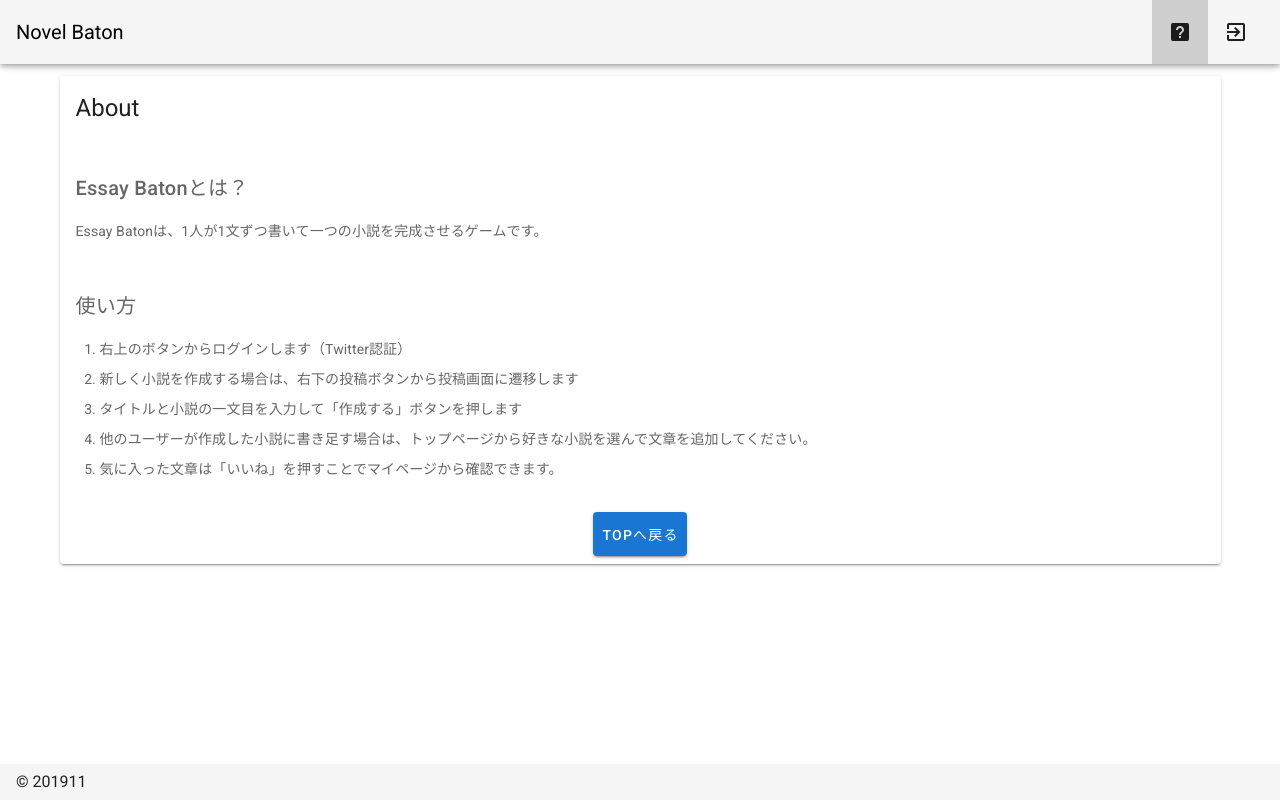
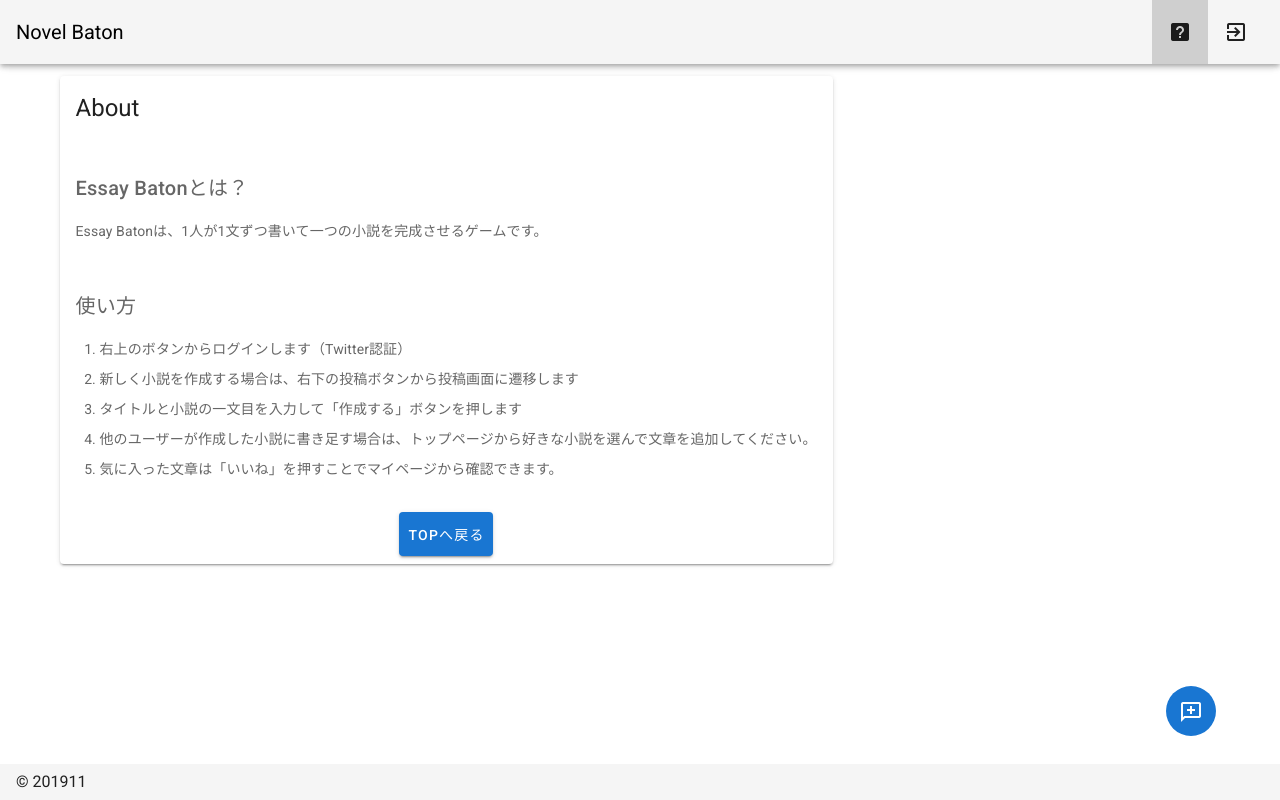
Before and after one commit to Jisedai-labo/novel-baton, a Nuxt app: page /about in a window 1280 px wide. Built offline with nearby package versions, Linux system fonts and the light colour scheme; no server answers.

Commit message:
duplidate post-btn

```diff
--- a/layouts/default.vue
+++ b/layouts/default.vue
@@ -105,4 +105,20 @@ export default {
 .v-toolbar__items .v-btn {
   min-width: auto !important;
 }
+.post-btn {
+  display: block;
+  position: fixed;
+  bottom: 8%;
+  right: 5%;
+  width: 50px;
+  height: 50px;
+  text-align: center;
+  line-height: 50px;
+  border-radius: 25px;
+  transition: 0.4s;
+}
+.post-btn:hover {
+  opacity: 0.7;
+  transition: 0.4s;
+}
 </style>
--- a/pages/about.vue
+++ b/pages/about.vue
@@ -1,9 +1,12 @@
 <template>
+  <v-layout>
     <v-card>
       <v-card-title class="headline">About</v-card-title>
       <v-card-text>
         <p class="title mt-8">Essay Batonとは？</p>
-      <p>Essay Batonは、1人が1文ずつ書いて一つの小説を完成させるゲームです。</p>
+        <p>
+          Essay Batonは、1人が1文ずつ書いて一つの小説を完成させるゲームです。
+        </p>
         <p class="title mt-12">使い方</p>
         <ol>
           <li class="mb-2">右上のボタンからログインします（Twitter認証）</li>
@@ -25,4 +28,10 @@
         <v-btn raised large color="primary accent-4" to="/">TOPへ戻る</v-btn>
       </v-card-actions>
     </v-card>
+    <div class="post-btn primary">
+      <nuxt-link to="/post" class="d-block">
+        <v-icon color="white">mdi-message-plus-outline</v-icon>
+      </nuxt-link>
+    </div>
+  </v-layout>
 </template>
--- a/pages/index.vue
+++ b/pages/index.vue
@@ -85,20 +85,4 @@ export default {
   text-decoration: none;
   cursor: pointer;
 }
-.post-btn {
-  display: block;
-  position: fixed;
-  bottom: 8%;
-  right: 5%;
-  width: 50px;
-  height: 50px;
-  text-align: center;
-  line-height: 50px;
-  border-radius: 25px;
-  transition: 0.4s;
-}
-.post-btn:hover {
-  opacity: 0.7;
-  transition: 0.4s;
-}
 </style>
--- a/pages/users/_id.vue
+++ b/pages/users/_id.vue
@@ -39,6 +39,11 @@
         </v-tab-item>
       </v-tabs-items>
     </v-card>
+    <div class="post-btn primary">
+      <nuxt-link to="/post" class="d-block">
+        <v-icon color="white">mdi-message-plus-outline</v-icon>
+      </nuxt-link>
+    </div>
   </v-layout>
 </template>
 <script>
```
Lines whose indentation alone changed are shown as unchanged.
